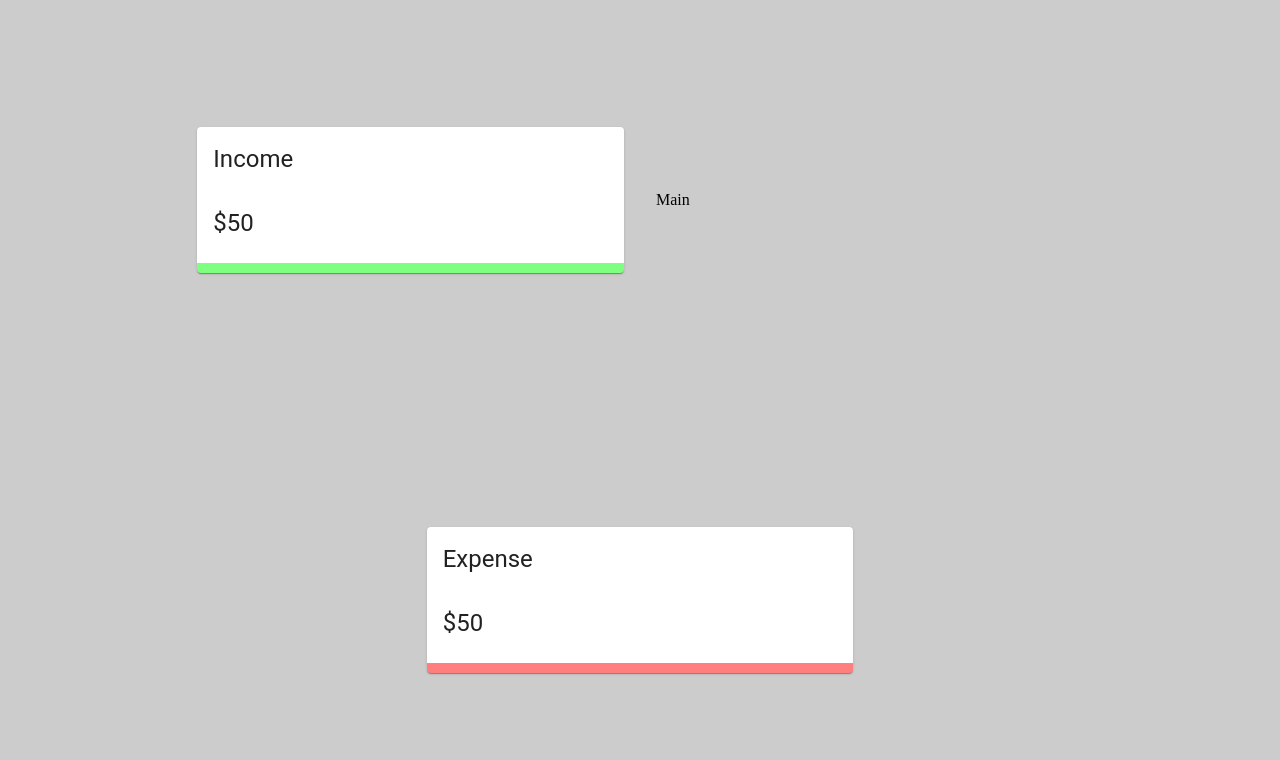
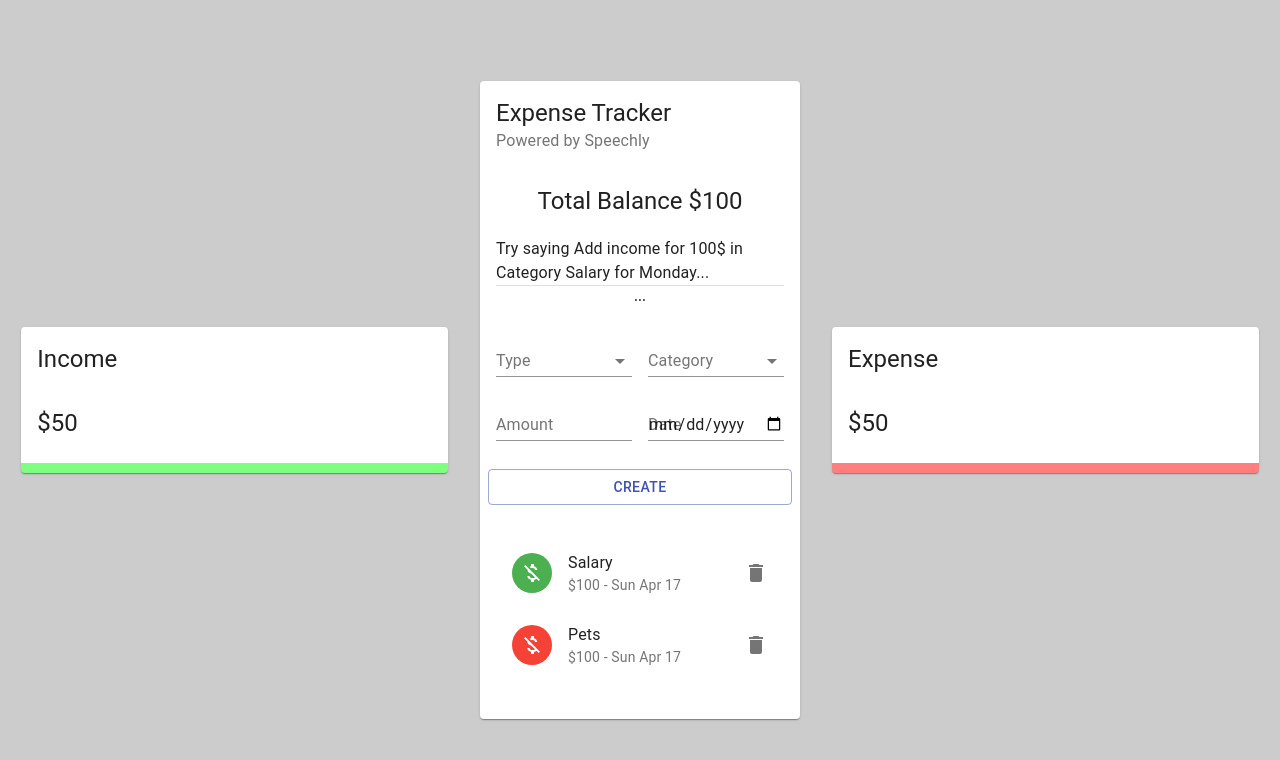
Before and after one commit to Mahmoud2227/budget_tracker, a React (Create React App) app: page / in a window 1280 px wide. Shown: the top 760 px of the page. Built offline with nearby package versions, Linux system fonts and the light colour scheme.

Commit message:
Created and added the Main.js Compontent

```diff
--- a/src/App.js
+++ b/src/App.js
@@ -1,6 +1,7 @@
 import { Grid } from "@material-ui/core";
 
 import Details from "./components/Details/Details";
+import Main from "./components/Main/Main";
 
 import useStyles from './AppStyles';
 
@@ -14,8 +15,8 @@
         <Grid item xs={12} sm={4}>
           <Details title='Income' />
         </Grid>
-        <Grid item xs={12} sm={4}>
-          Main
+        <Grid item xs={12} sm={3}>
+          <Main/>
         </Grid>
         <Grid item xs={12} sm={4}>
           <Details title='Expense' />
--- /dev/null
+++ b/src/components/Main/Form/Form.js
@@ -0,0 +1,48 @@
+import React from 'react'
+import { TextField , Typography, Grid, Button,FormControl,InputLabel,Select,MenuItem } from '@material-ui/core'
+
+import useStyles from './FormStyles'
+
+const Form = () =>
+{
+  const classes = useStyles()
+
+  return (
+    <div>
+      <Grid container spacing={ 2 }>
+        <Grid item xs={ 12 } >
+          <Typography align='center' variant='subtitle2' gutterBottom>
+            ...
+          </Typography>
+        </Grid>
+        <Grid item xs={ 6 }>
+          <FormControl fullWidth >
+            <InputLabel>Type</InputLabel>
+            <Select>
+              <MenuItem value="Income">Income</MenuItem>
+              <MenuItem value="Expense">Expense</MenuItem>
+            </Select>
+          </FormControl>
+        </Grid>
+        <Grid item xs={ 6 }>
+          <FormControl fullWidth >
+            <InputLabel>Category</InputLabel>
+            <Select>
+              <MenuItem value='business' >Business</MenuItem>
+              <MenuItem value='salary' >Salary</MenuItem>
+            </Select>
+          </FormControl>
+        </Grid>
+        <Grid item xs={ 6 }>
+          <TextField type="number" label='Amount' fullWidth ></TextField>
+        </Grid>
+        <Grid item xs={ 6 }>
+          <TextField type="date" label='Date' fullWidth ></TextField>
+        </Grid>
+        <Button className={classes.button} variant='outlined' color='primary' fullWidth >Create</Button>
+      </Grid>
+    </div>
+  )
+}
+
+export default Form
--- /dev/null
+++ b/src/components/Main/Form/FormStyles.js
@@ -0,0 +1,12 @@
+import { makeStyles } from '@material-ui/core/styles';
+
+export default makeStyles(() => ({
+  radioGroup: {
+    display: 'flex',
+    justifyContent: 'center',
+    marginBottom: '-10px',
+  },
+  button: {
+    marginTop: '20px',
+  },
+}));
--- /dev/null
+++ b/src/components/Main/List/List.js
@@ -0,0 +1,79 @@
+import React from "react";
+import {
+  List as MUIList,
+  ListItem,
+  ListItemAvatar,
+  ListItemText,
+  Avatar,
+  ListItemSecondaryAction,
+  Slide,
+  IconButton,
+} from "@material-ui/core";
+import {Delete, MoneyOff} from "@material-ui/icons";
+
+import useStyles from "./ListStyles";
+
+const List = () => {
+  const classes = useStyles();
+
+  const transactions = [
+    {
+      id: 1,
+      type: "Income",
+      category: "Salary",
+      amount: 100,
+      date: 'Sun Apr 17',
+    },
+    {
+      id: 2,
+      type: "Expense",
+      category: "Pets",
+      amount: 100,
+      date: 'Sun Apr 17',
+    },
+    {
+      id: 3,
+      type: "Income",
+      category: "Business",
+      amount: 100,
+      date: 'Sun Apr 17',
+    },
+  ];
+
+  return (
+    <MUIList dense={false} className={classes.list}>
+      {transactions.map((transaction) => (
+        <Slide
+          direction='down'
+          in
+          mountOnEnter
+          unmountOnExit
+          key={transaction.id}>
+          <ListItem>
+            <ListItemAvatar>
+              <Avatar
+                className={
+                  transaction.type === "Income"
+                    ? classes.avatarIncome
+                    : classes.avatarExpense
+                }>
+                <MoneyOff />
+              </Avatar>
+            </ListItemAvatar>
+            <ListItemText
+              primary={transaction.category}
+              secondary={`$${transaction.amount} - ${transaction.date}`}
+            />
+            <ListItemSecondaryAction>
+              <IconButton edge='end' aria-label='delete' onClick=''>
+                <Delete />
+              </IconButton>
+            </ListItemSecondaryAction>
+          </ListItem>
+        </Slide>
+      ))}
+    </MUIList>
+  );
+};
+
+export default List;
--- /dev/null
+++ b/src/components/Main/List/ListStyles.js
@@ -0,0 +1,17 @@
+import { makeStyles } from '@material-ui/core/styles';
+import { red, green } from '@material-ui/core/colors';
+
+export default makeStyles((theme) => ({
+  avatarIncome: {
+    color: '#fff',
+    backgroundColor: green[500],
+  },
+  avatarExpense: {
+    color: theme.palette.getContrastText(red[500]),
+    backgroundColor: red[500],
+  },
+  list: {
+    maxHeight: '150px',
+    overflow: 'auto',
+  },
+}));
--- /dev/null
+++ b/src/components/Main/Main.js
@@ -0,0 +1,43 @@
+import React from "react";
+import {
+  Card,
+  CardHeader,
+  CardContent,
+  Typography,
+  Grid,
+  Divider,
+} from "@material-ui/core";
+
+import useStyles from "./MainStyles";
+import Form from "./Form/Form";
+import List from "./List/List";
+
+function Main() {
+  const classes = useStyles();
+  return (
+    <Card className={classes.root}>
+      <CardHeader title='Expense Tracker' subheader='Powered by Speechly' />
+      <CardContent>
+        <Typography align='center' variant='h5'>
+          Total Balance $100
+        </Typography>
+        <Typography
+          variant='subtitle1'
+          style={{lineHeight: "1.5em", marginTop: "20px"}}>
+          Try saying Add income for 100$ in Category Salary for Monday...
+        </Typography>
+        <Divider />
+        {<Form />}
+      </CardContent>
+      <CardContent className={classes.cardContent}>
+        <Grid container spacing={2}>
+          <Grid item xs={12}>
+            {<List />}
+          </Grid>
+        </Grid>
+      </CardContent>
+    </Card>
+  );
+}
+
+export default Main;
--- /dev/null
+++ b/src/components/Main/MainStyles.js
@@ -0,0 +1,24 @@
+import { makeStyles } from '@material-ui/core/styles';
+
+export default makeStyles((theme) => ({
+  media: {
+    height: 0,
+    paddingTop: '56.25%', // 16:9
+  },
+  expand: {
+    transform: 'rotate(0deg)',
+    marginLeft: 'auto',
+    transition: theme.transitions.create('transform', {
+      duration: theme.transitions.duration.shortest,
+    }),
+  },
+  expandOpen: {
+    transform: 'rotate(180deg)',
+  },
+  cartContent: {
+    paddingTop: 0,
+  },
+  divider: {
+    margin: '20px 0',
+  },
+}));
```
